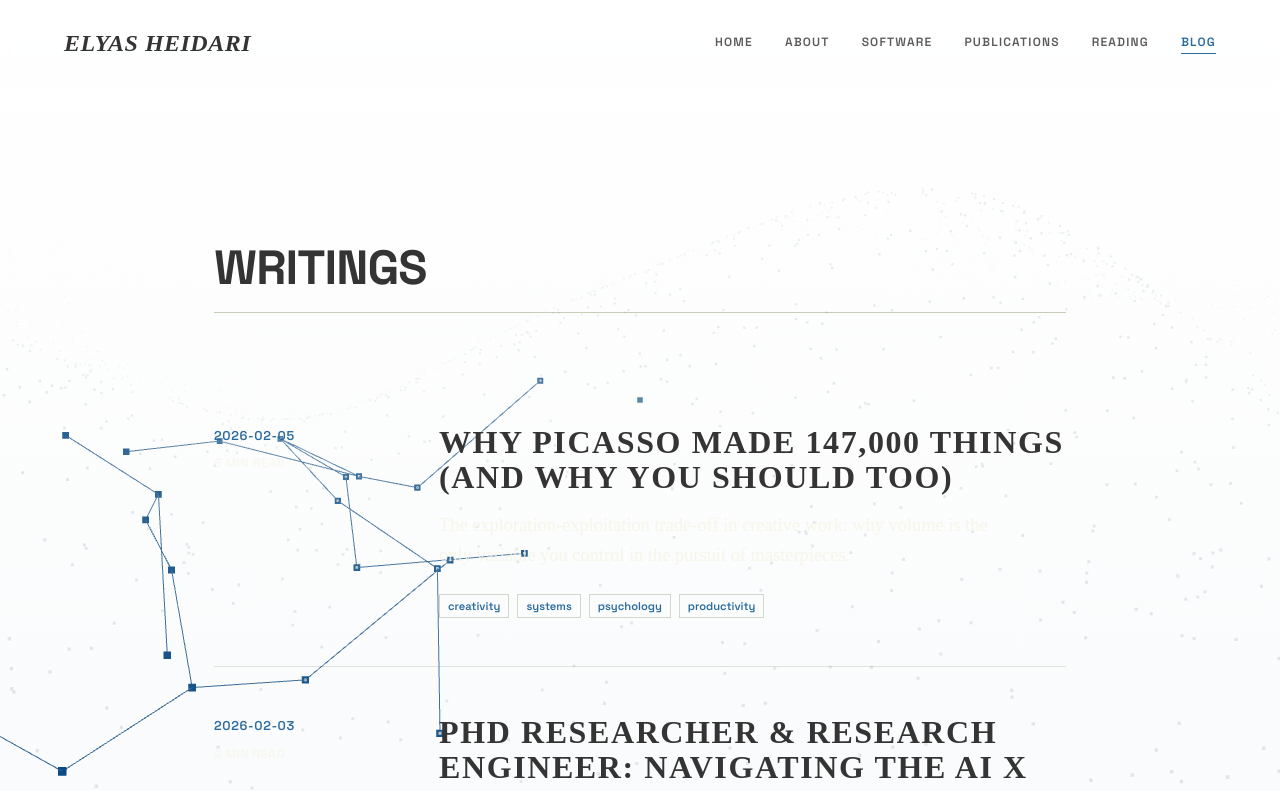
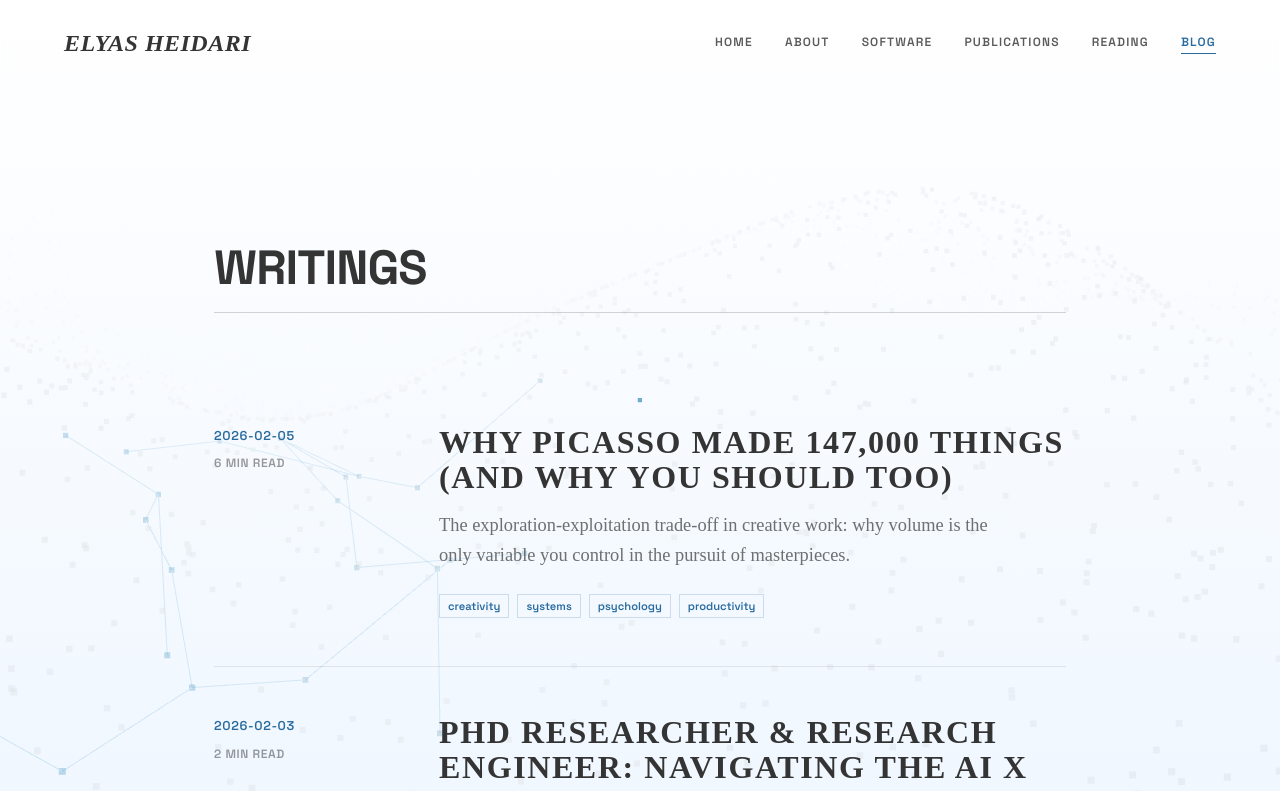
Before and after one commit to EliHei2/elihei2.github.io, a Next.js app: page /blog in a window 1280 px wide. Shown: the top 791 px of the page. Built offline with nearby package versions, Linux system fonts and the light colour scheme.

Commit message:
final visibility fixes: replaced all light green/off-white with blue/grey schematic palette

```diff
--- a/src/app/about/page.tsx
+++ b/src/app/about/page.tsx
@@ -249,11 +249,11 @@ export default function About() {
                                     textAlign: 'left',
                                     width: '100%',
                                     pl: 2,
-                                    borderLeft: '1px solid rgba(116, 132, 84, 0.1)',
+                                    borderLeft: '1px solid rgba(52, 52, 52, 0.1)',
                                     transition: '0.4s cubic-bezier(0.4, 0, 0.2, 1)',
                                     '&:hover': {
-                                        borderLeft: '1px solid #E0F58F',
-                                        bgcolor: 'rgba(116, 132, 84, 0.03)'
+                                        borderLeft: '1px solid #296b9f',
+                                        bgcolor: 'rgba(52, 52, 52, 0.03)'
                                     }
                                 }}>
                                     <Typography variant="caption" sx={{
--- a/src/app/blog/page.tsx
+++ b/src/app/blog/page.tsx
@@ -11,7 +11,7 @@ export default async function Blog() {
 
     return (
         <Container maxWidth="md" sx={{ mt: 16, mb: 16, position: 'relative', zIndex: 10 }}>
-            <Box sx={{ borderBottom: '1px solid rgba(116, 132, 84, 0.4)', mb: 8, pb: 2 }}>
+            <Box sx={{ borderBottom: '1px solid rgba(52, 52, 52, 0.2)', mb: 8, pb: 2 }}>
                 <Typography variant="h1" sx={{
                     fontFamily: 'Space Grotesk, sans-serif',
                     fontSize: '3rem',
@@ -27,13 +27,13 @@ export default async function Blog() {
                 {allPostsData.map(({ slug, date, title, excerpt, tags, readingTime }) => (
                     <Box key={slug} sx={{
                         py: 6,
-                        borderBottom: '1px solid rgba(116, 132, 84, 0.2)',
+                        borderBottom: '1px solid rgba(52, 52, 52, 0.1)',
                         display: 'grid',
                         gridTemplateColumns: { xs: '1fr', md: '1fr 3fr' },
                         gap: 2,
                         transition: '0.2s',
                         '&:hover': {
-                            bgcolor: 'rgba(116, 132, 84, 0.05)',
+                            bgcolor: 'rgba(52, 52, 52, 0.03)',
                         }
                     }}>
                         {/* Metadata Column */}
@@ -48,7 +48,7 @@ export default async function Blog() {
                             </Typography>
                             <Typography variant="caption" sx={{
                                 fontFamily: 'Space Grotesk, sans-serif',
-                                color: 'rgba(244, 244, 228, 0.5)',
+                                color: 'rgba(52, 52, 52, 0.5)',
                                 fontSize: '0.75rem'
                             }}>
                                 {readingTime} MIN READ
@@ -74,7 +74,7 @@ export default async function Blog() {
 
                             <Typography variant="body1" sx={{
                                 fontFamily: 'Cormorant Garamond, serif',
-                                color: 'rgba(244, 244, 228, 0.8)',
+                                color: 'rgba(52, 52, 52, 0.7)',
                                 lineHeight: 1.6,
                                 mb: 3,
                                 maxWidth: '90%'
@@ -91,7 +91,7 @@ export default async function Blog() {
                                         sx={{
                                             borderRadius: 0,
                                             bgcolor: 'transparent',
-                                            border: '1px solid rgba(116, 132, 84, 0.3)',
+                                            border: '1px solid rgba(41, 107, 159, 0.2)',
                                             color: '#296b9f',
                                             fontFamily: 'Space Grotesk, sans-serif',
                                             fontSize: '0.7rem'
--- a/src/components/ManifoldBackground.tsx
+++ b/src/components/ManifoldBackground.tsx
@@ -101,11 +101,11 @@ function LocalGraphs({ pointsRef }: { pointsRef: React.RefObject<THREE.Points |
         <group>
             <lineSegments ref={lineRef}>
                 <bufferGeometry />
-                <lineBasicMaterial color="#1a4b77" transparent opacity={0.85} linewidth={2} />
+                <lineBasicMaterial color="#296b9f" transparent opacity={0.15} linewidth={1.5} />
             </lineSegments>
             <points ref={sparkPointsRef}>
                 <bufferGeometry />
-                <pointsMaterial size={0.15} color="#1a4b77" transparent opacity={1.0} sizeAttenuation />
+                <pointsMaterial size={0.12} color="#296b9f" transparent opacity={0.25} sizeAttenuation />
             </points>
         </group>
     );
@@ -182,10 +182,10 @@ function ManifoldPoints() {
                     />
                 </bufferGeometry>
                 <pointsMaterial
-                    size={0.06}
+                    size={0.12}
                     vertexColors
                     transparent
-                    opacity={0.8}
+                    opacity={0.4}
                     sizeAttenuation={true}
                 />
             </points>
@@ -204,7 +204,7 @@ export default function ManifoldBackground() {
             height: '100vh',
             zIndex: -1,
             pointerEvents: 'none',
-            background: 'linear-gradient(to bottom, #ffffff 0%, #fafbfc 100%)' // Clean white background
+            background: 'linear-gradient(to bottom, #ffffff 0%, #f0f7ff 100%)' // Very light blue wash backgound
         }}>
             <Canvas camera={{ position: [0, 5, 10], fov: 45 }}>
                 <ManifoldPoints />
```
Also changed, not shown: src/app/blog/[slug]/page.tsx (+14 -14 lines).
